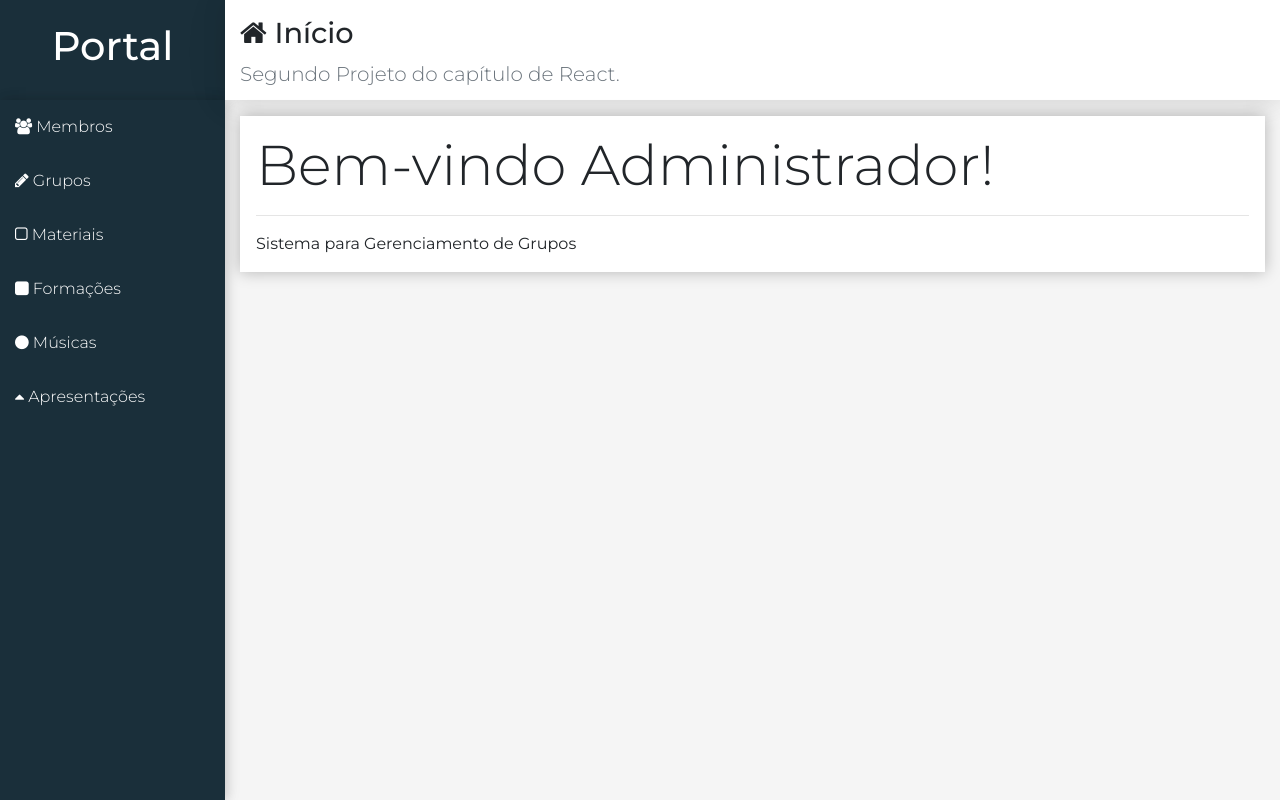
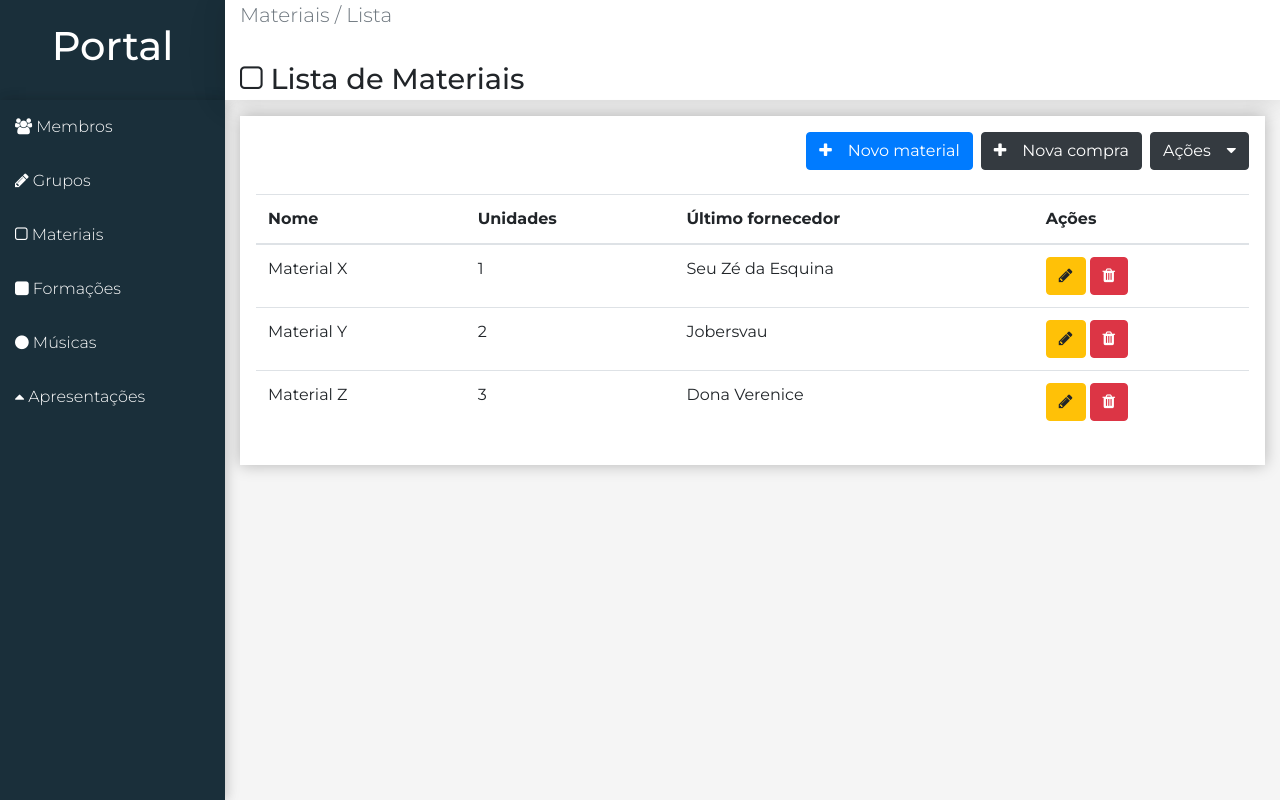
Before and after one commit to gabrielrg14/projeto-lab-eng, a React (Create React App) app in the folder frontend/: page /materiais in a window 1280 px wide. Before the commit this address led to /. Built offline with nearby package versions, Linux system fonts and the light colour scheme.

Commit message:
Criado componente Materiais
Foi criado o componente Materiais, além de acrescentado os botões no topo da lista tanto de Membros como também de Materiais. Alterado também o texto "Header" de cada página

```diff
--- /dev/null
+++ b/frontend/src/components/materiais/Materiais.jsx
@@ -0,0 +1,86 @@
+import React, { Component } from 'react'
+import Main from '../template/Main'
+
+const headerProps = {
+    icon: 'square-o',
+    title: 'Lista de Materiais',
+    subtitle: 'Materiais / Lista'
+}
+
+const initialState = {
+    materiais: [
+        { nome: 'Material X', unidades: '1', ultimo_fornecedor: 'Seu Zé da Esquina' },
+        { nome: 'Material Y', unidades: '2', ultimo_fornecedor: 'Jobersvau' },
+        { nome: 'Material Z', unidades: '3', ultimo_fornecedor: 'Dona Verenice' }
+    ],
+}
+
+export default class UserCrud extends Component {
+
+    state = { ...initialState }
+
+    renderTopButtons() {
+        return (
+            <div className="text-right">
+                <button className="btn btn-primary mr-1">
+                    <i className="fa fa-plus mr-3"></i>Novo material
+                </button>
+                <button className="btn btn-dark ml-1 mr-1">
+                    <i class="fa fa-plus mr-3"></i>
+                    Nova compra
+                </button>
+                <button className="btn btn-dark ml-1">
+                    Ações
+                    <i class="fa fa-caret-down ml-3"></i>
+                </button>
+            </div>
+        )
+    }
+
+    renderTable() {
+        return (
+            <table className="table mt-4">
+                <thead>
+                    <tr>
+                        <th>Nome</th>
+                        <th>Unidades</th>
+                        <th>Último fornecedor</th>
+                        <th>Ações</th>
+                    </tr>
+                </thead>
+                <tbody>
+                    {this.renderRows()}
+                </tbody>
+            </table>
+        )
+    }
+
+    renderRows() {
+        return this.state.materiais.map(material => {
+            return (
+                <tr key='1'>
+                    <td>{material.nome}</td>
+                    <td>{material.unidades}</td>
+                    <td>{material.ultimo_fornecedor}</td>
+                    <td>
+                        <button className="btn btn-warning">
+                            <i className="fa fa-pencil"></i>
+                        </button>
+                        <button className="btn btn-danger ml-1">
+                            <i className="fa fa-trash"></i>
+                        </button>
+                    </td>
+                </tr>
+            )
+        });
+    }
+
+    render() {
+        return (
+            <Main {...headerProps}>
+                {this.renderTopButtons()}
+                {this.renderTable()}
+            </Main>
+        )
+    }
+}
--- a/frontend/src/components/user/UserCrud.jsx
+++ b/frontend/src/components/membros/Membros.jsx
@@ -3,8 +3,8 @@ import Main from '../template/Main'
 
 const headerProps = {
     icon: 'users',
-    title: 'Membros',
-    subtitle: 'Lista de Membros'
+    title: 'Lista de Membros',
+    subtitle: 'Membros / Lista'
 }
 
 const initialState = {
@@ -65,6 +65,20 @@ export default class UserCrud extends Component {
     //     )
     // }
 
+    renderTopButtons() {
+        return (
+            <div className="text-right">
+                <button className="btn btn-primary mr-1">
+                    <i className="fa fa-plus mr-3"></i>Novo membro
+                </button>
+                <button className="btn btn-dark ml-1">
+                    Ações
+                    <i class="fa fa-caret-down ml-3"></i>
+                </button>
+            </div>
+        )
+    }
+
     renderTable() {
         return (
             <table className="table mt-4">
@@ -75,6 +89,7 @@ export default class UserCrud extends Component {
                         <th>Mensalidade</th>
                         <th>Status</th>
                         <th>Última mensalidade</th>
+                        <th>Ações</th>
                     </tr>
                 </thead>
                 <tbody>
@@ -109,6 +124,7 @@ export default class UserCrud extends Component {
     render() {
         return (
             <Main {...headerProps}>
+                {this.renderTopButtons()}
                 {this.renderTable()}
             </Main>
         )
--- a/frontend/src/components/template/Header.jsx
+++ b/frontend/src/components/template/Header.jsx
@@ -3,8 +3,8 @@ import React from 'react'
 
 export default props =>
     <header className="header d-none d-sm-flex flex-column">
+        <p className="lead text-muted">{props.subtitle}</p>
         <h1 className="mt-3">
             <i className={`fa fa-${props.icon}`}></i> {props.title}
         </h1>
-        <p className="lead text-muted">{props.subtitle}</p>
     </header>
--- a/frontend/src/main/Routes.jsx
+++ b/frontend/src/main/Routes.jsx
@@ -2,11 +2,13 @@ import React from 'react'
 import { Switch, Route, Redirect } from 'react-router'
 
 import Home from '../components/home/Home'
-import UserCrud from '../components/user/UserCrud'
+import Membros from '../components/membros/Membros'
+import Materiais from '../components/materiais/Materiais'
 
 export default props =>
     <Switch>
         <Route exact path='/' component={Home} />
-        <Route path='/membros' component={UserCrud} />
+        <Route path='/membros' component={Membros} />
+        <Route path='/materiais' component={Materiais} />
         <Redirect from='*' to='/' />
     </Switch>
```
